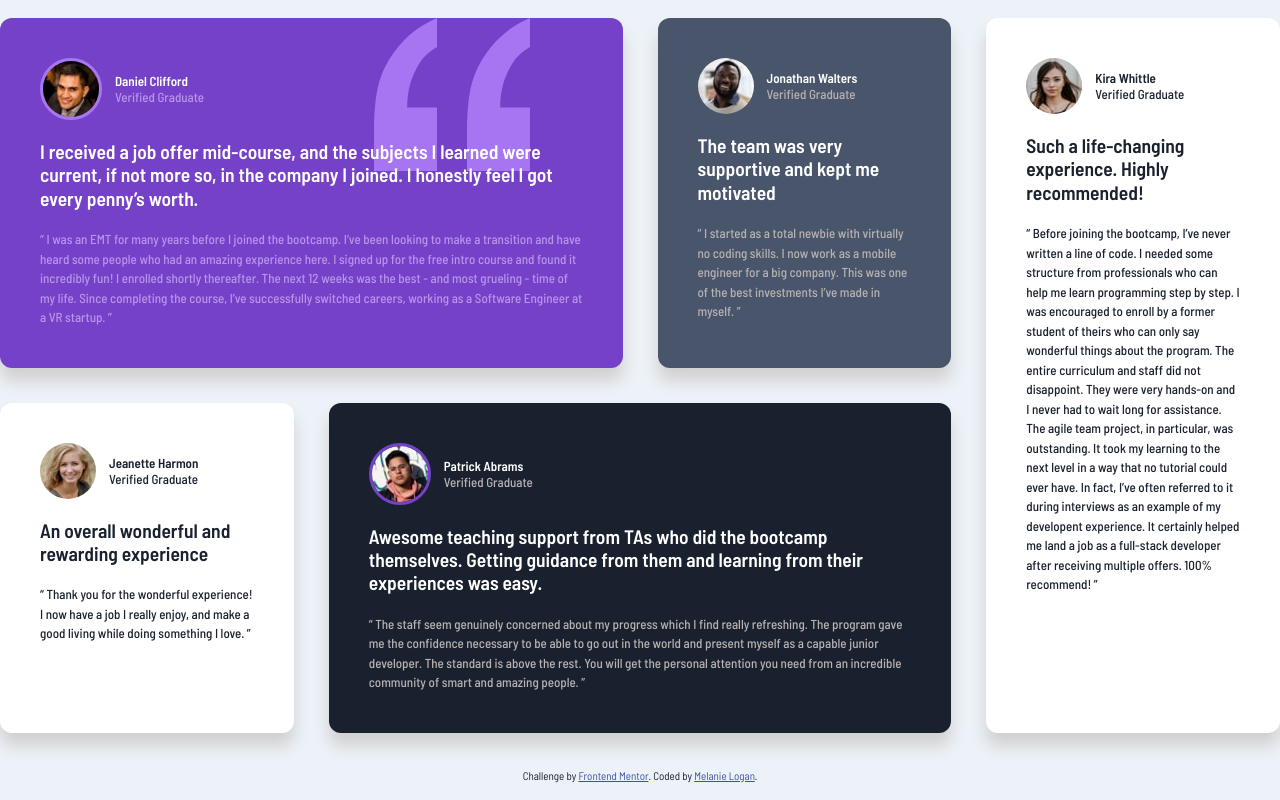
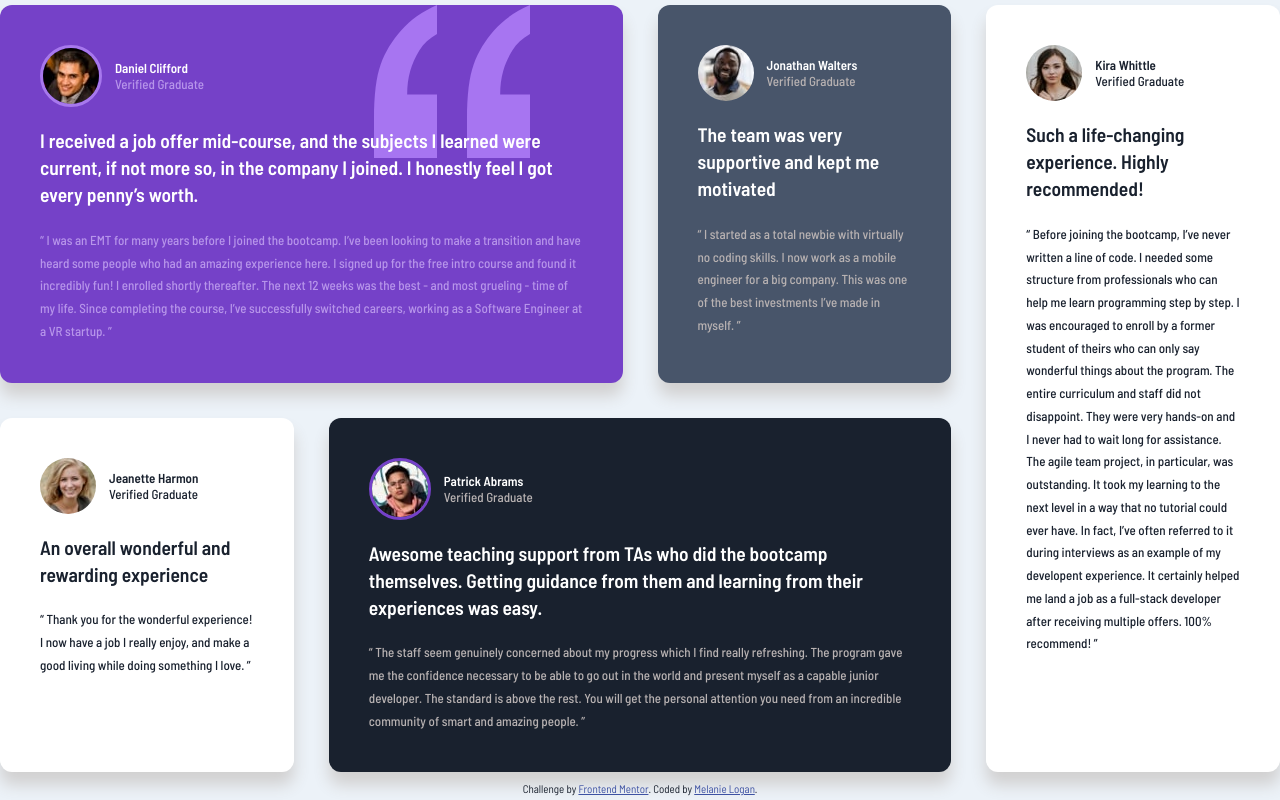
Before and after one commit to melanielogan74/sandbox, a plain HTML site: page frontend_mentor/testimonials-grid-section/index.html in a window 1280 px wide. Drawn offline with Linux system fonts and the light colour scheme.

Commit message:
Update line-height

```diff
--- a/frontend_mentor/testimonials-grid-section/style.css
+++ b/frontend_mentor/testimonials-grid-section/style.css
@@ -64,7 +64,7 @@ img {
  }
 
  h2 {
-    line-height: 1.2;
+    line-height: 1.4;
     font-weight: 600;
     /* font-size: 2rem; */
     margin: 20px 0;
@@ -73,7 +73,7 @@ img {
  p {
     /* font-size: 1.3rem; */
     font-weight: 500;
-    line-height: 1.5;
+    line-height: 1.75;
  }
 
 .card-daniel {
```
